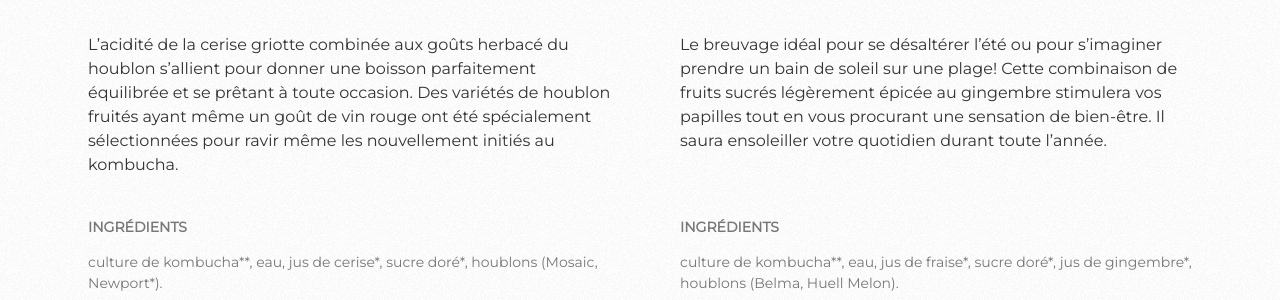
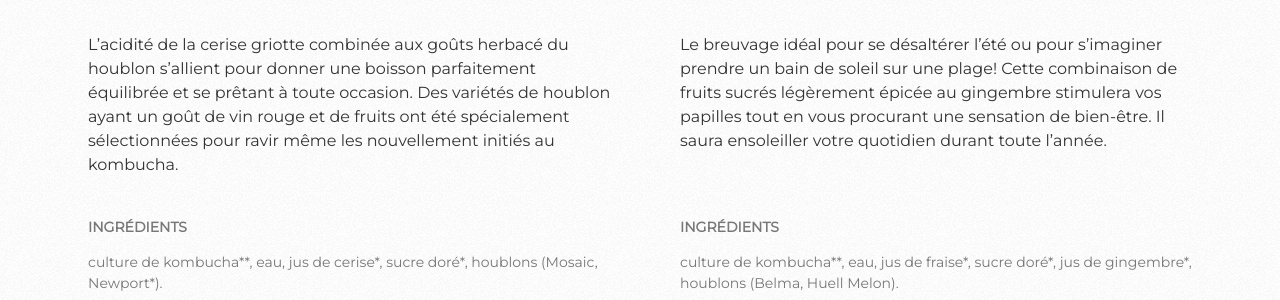
Before and after one commit to ouarez/djodjo-jekyll, a Jekyll site: the page built from produits.md, in a window 1280 px wide and 900 px high, scrolled down 2512 px. Shown: the part 225-525 px from the top of the window. Built offline with Jekyll 4.4.1, drawn with Linux system fonts in a browser that asks for light colours; nearby versions of some CDN libraries; some web fonts are replaced; a script that is not in the unit is left out.

Commit message:
Update Pages uniques “produits”

```diff
--- a/produits.md
+++ b/produits.md
@@ -101,8 +101,8 @@ produits:
     desc: >-
       L’acidité de la cerise griotte combinée aux goûts herbacé du houblon
       s’allient pour donner une boisson parfaitement équilibrée et se prêtant à
-      toute occasion. Des variétés de houblon fruités ayant même un goût de vin
-      rouge ont été spécialement sélectionnées pour ravir même les nouvellement
+      toute occasion. Des variétés de houblon ayant un goût de vin rouge et de
+      fruits ont été spécialement sélectionnées pour ravir même les nouvellement
       initiés au kombucha.
     ecocert: true
     image: /img/cerise-et-houblon.jpg
```
